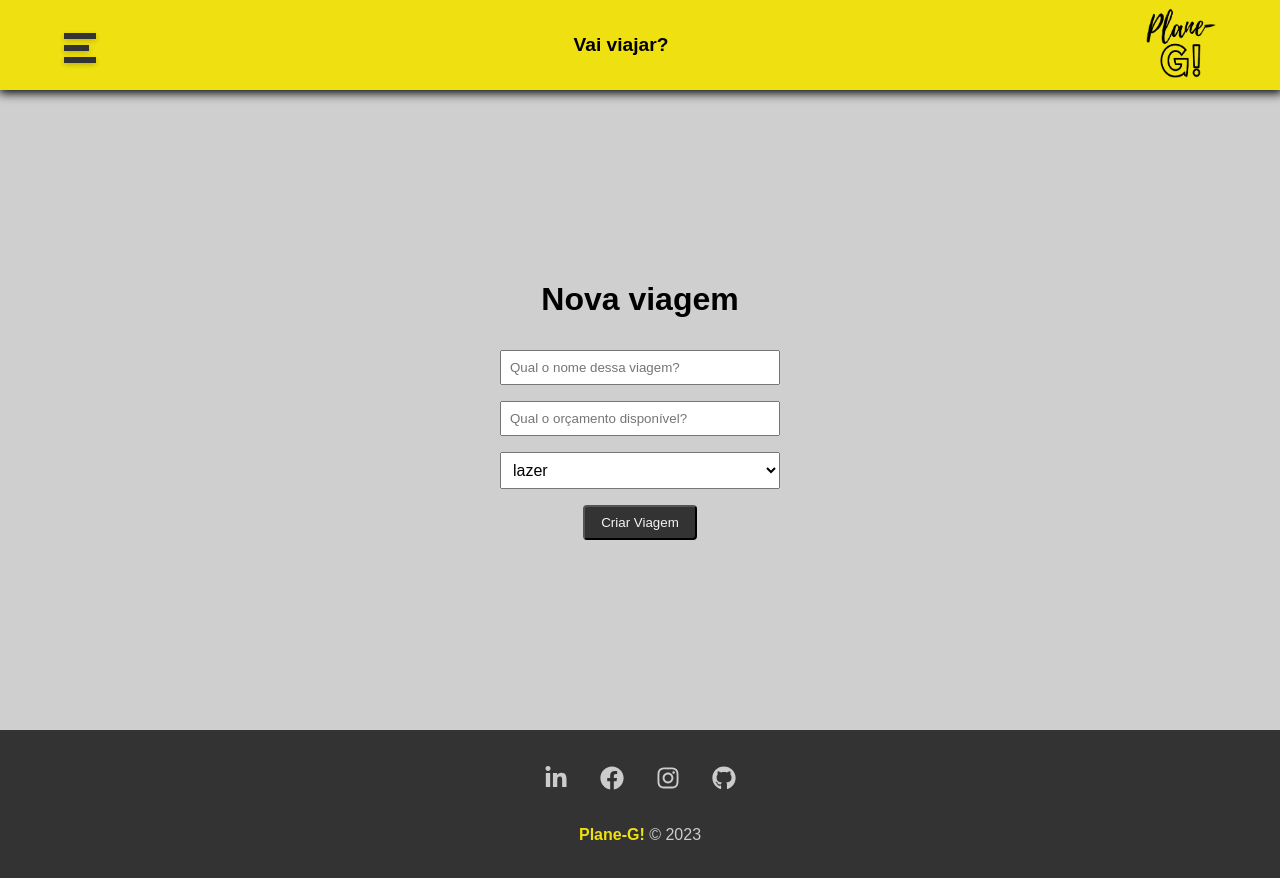
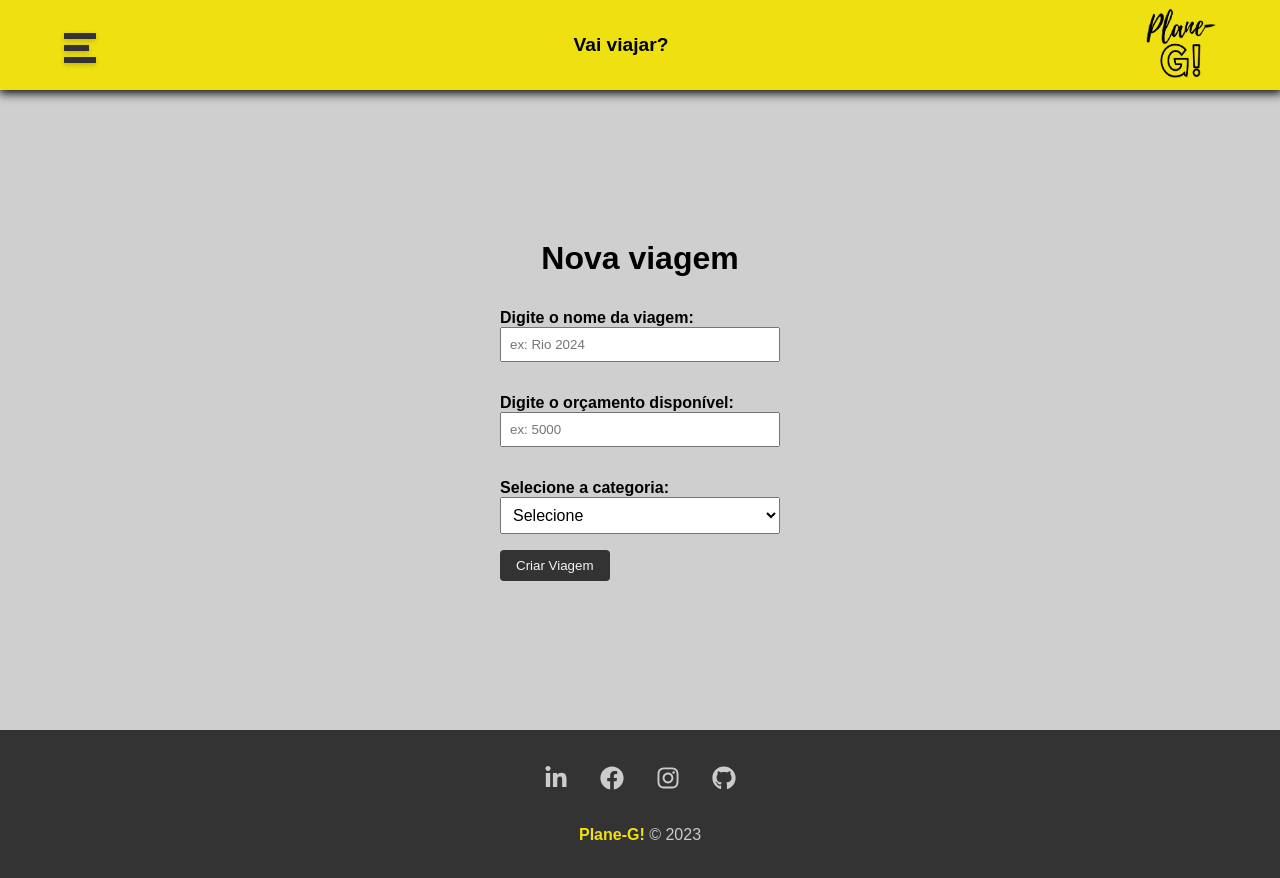
Before and after one commit to alexandreSouza31/plane-G, a React (Create React App) app: page /newtrip in a window 1280 px wide. Built offline with nearby package versions, Linux system fonts and the light colour scheme.

Commit message:
will adjust the main components to receive the dynamic components

```diff
--- a/src/components/pages/NewTrip.js
+++ b/src/components/pages/NewTrip.js
@@ -5,7 +5,7 @@ function NewTrip() {
     return (
         <div className={styles.container_new_trip}>
             <h1>Nova viagem</h1>
-            <TripForm />
+            <TripForm btnText="Criar Viagem"/>
         </div>
     )
 }
--- a/src/components/trip/TripForm.js
+++ b/src/components/trip/TripForm.js
@@ -1,20 +1,30 @@
-import styles from "./TripForm.module.css"
+import styles from "./TripForm.module.css";
+import Input from "../form/Input";
+import Select from "../form/Select";
+import SubmitButton from "../form/SubmitButton";
 
-function TripForm() {
+function TripForm({btnText}) {//btnText vem lá do componente pai, o newTrip
 
-    return(
+    return (
         <form className={styles.form_new_trip}>
-            <input type="text" placeholder="Qual o nome dessa viagem?"></input>
-            <input type="number" placeholder="Qual o orçamento disponível?"></input>
-            <select name="category_id">
-                <option disabled>Selecione</option>
-                <option>lazer</option>
-                <option>trabalho</option>
-            </select>
-            <button type="submit" className={styles.btn}>Criar Viagem</button>
-
+            <Input
+                type="text"
+                text="Digite o nome da viagem:"
+                name="name"
+                placeholder="ex: Rio 2024"
+                id="nome"
+            />
+            <Input
+                type="number"
+                text="Digite o orçamento disponível:"
+                name="budget"
+                placeholder="ex: 5000"
+                id="value"
+            />
+            <Select name="category_id" text="Selecione a categoria:" />
+            <SubmitButton text={btnText}/>
         </form>
     )
 }
 
-export default TripForm
+export default TripForm;
--- a/src/components/trip/TripForm.module.css
+++ b/src/components/trip/TripForm.module.css
@@ -1,30 +1,6 @@
 .form_new_trip{
     display: flex;
     flex-direction: column;
-    align-items: center;
-    gap: 1rem;
+    align-items: start;
+
 }
-
-.form_new_trip input,select{
-    padding: .5rem;
-    width: 280px;
-}
-
-select{
-    font-size: 1rem;
-}
-
-
-
-.btn{
-    background-color: #333;
-    color: whitesmoke;
-    padding: .5rem 1rem;
-    text-decoration: none;
-    transition: .5s;
-    border-radius: 4px;
-}
-
-.btn:hover{
-    color: #efe011;
-}
```
